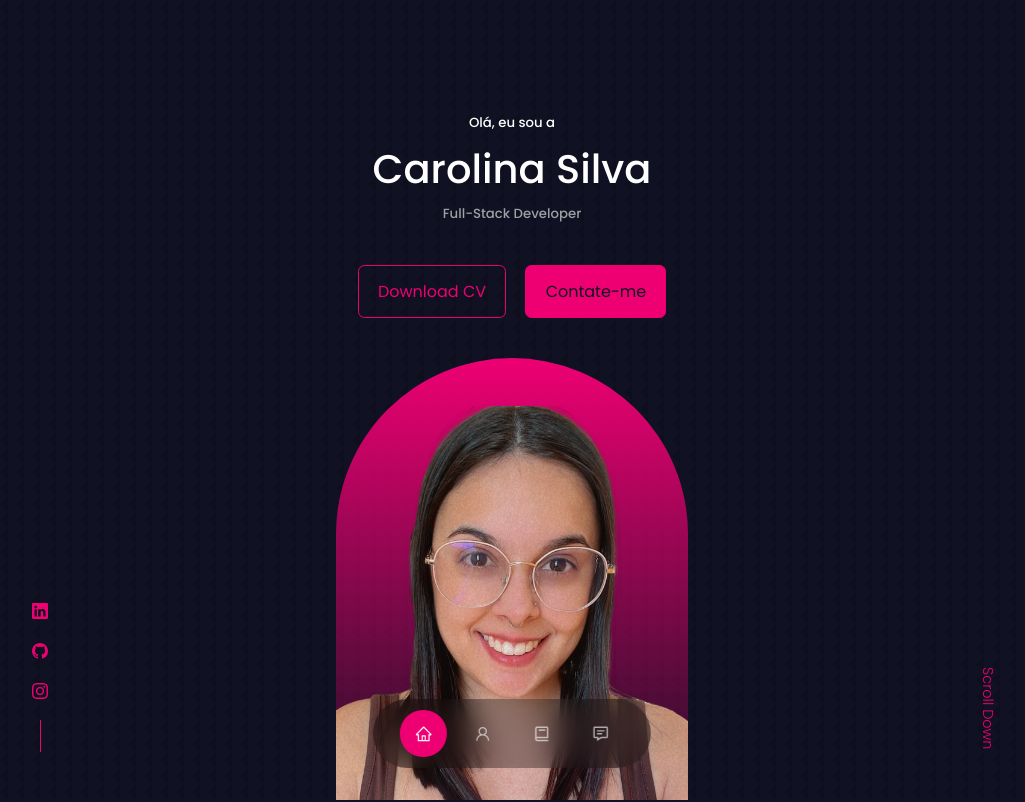
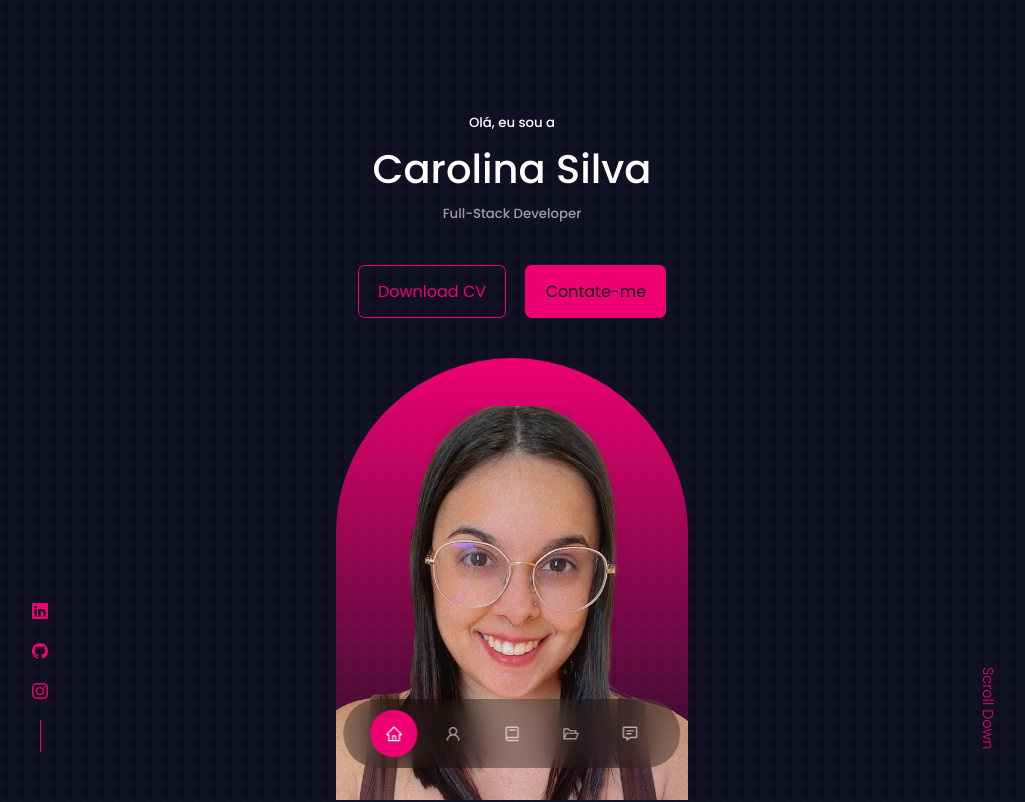
Before and after one commit to carolinasilvagc/carolina-silva-portfolio, a React (Create React App) app: page / in a window 1280 px wide. Shown: the top 802 px of the page, without its empty margins (128-1153 px from the left). Built offline with nearby package versions, Linux system fonts and the light colour scheme.

Commit message:
Acrescentando um menu no componente Nav para levar ao portfólio de projetos

```diff
--- a/src/components/nav/Nav.jsx
+++ b/src/components/nav/Nav.jsx
@@ -5,6 +5,7 @@
 import {BiBook} from 'react-icons/bi'
 import {BiMessageDetail} from 'react-icons/bi'
 import {useState} from 'react'
+import {AiOutlineFolderOpen} from 'react-icons/ai'
 
 const Nav = () => {
   const [activeNav, setActiveNav] = useState('#')
@@ -13,6 +14,7 @@
       <a href='#' onClick={(() => setActiveNav('#'))} className={activeNav === '#' ? 'active' : ''}><AiOutlineHome /></a>
       <a href='#about' onClick={() => setActiveNav('#about')} className={activeNav === '#about' ? 'active' : ''}><AiOutlineUser /></a>
       <a href='#experience' onClick={() => setActiveNav('#experience')} className={activeNav === '#experience' ? 'active' : ''}><BiBook /></a>
+      <a href='#portfolio' onClick={(() => setActiveNav('#portfolio'))} className={activeNav === '#portfolio' ? 'active' : ''}><AiOutlineFolderOpen /></a>
       <a href='#contact' onClick={() => setActiveNav('#contact')} className={activeNav === '#contact' ? 'active' : ''}><BiMessageDetail /></a>
     </nav>
   )
```
